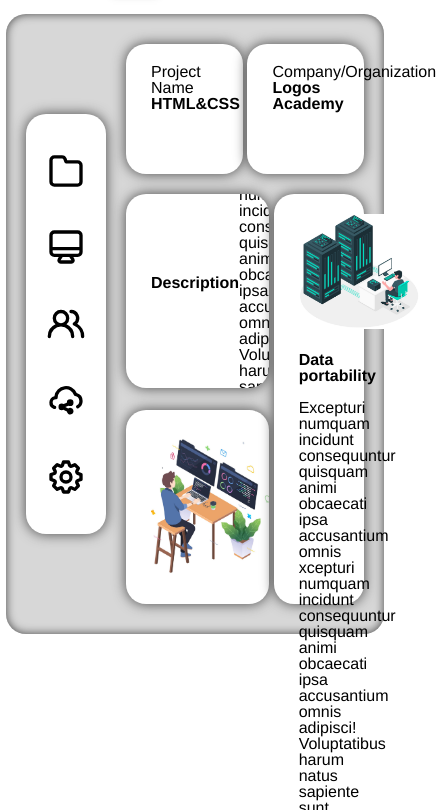
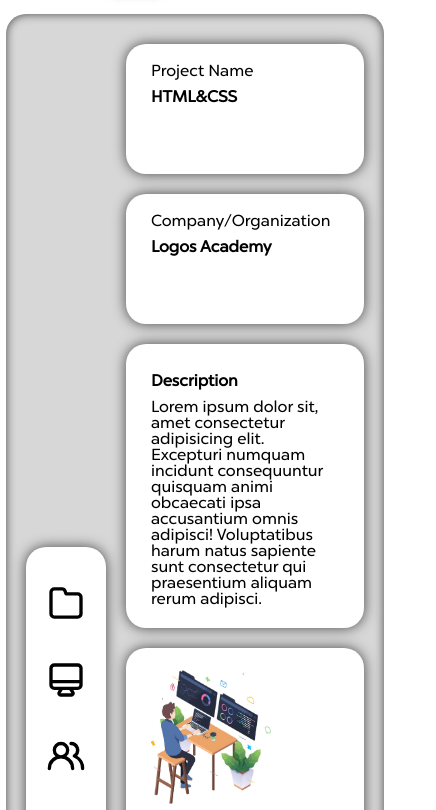
Before and after one commit to Oleksandr-D/Team-site, a plain HTML site: page Main.html in a window 390 px wide. Shown: the part 71-881 px from the top of the page, 436 px wide, since content can reach past the window. Drawn offline with Linux system fonts and the light colour scheme; a web font is replaced by a local one.

Commit message:
add responsive to main-page

```diff
--- a/Main.html
+++ b/Main.html
@@ -53,7 +53,7 @@
                 <article class="bottom-wraper">
                     <div class="disc-team-block">
                         <div class="inner-block">
-                            <p>Description</p><br>
+                            <p>Description</p>
                             <p>Lorem ipsum dolor sit, amet consectetur adipisicing elit.
                                 Excepturi numquam incidunt consequuntur quisquam animi obcaecati ipsa accusantium omnis
                                 adipisci! Voluptatibus harum natus sapiente sunt consectetur qui praesentium aliquam
@@ -66,7 +66,7 @@
                                 <img src='./Images/team.jpg'>
                             </div>
                             <div class="team">
-                                <p>Team</p><br>
+                                <p>Team</p>
                                 <span>Excepturi numquam incidunt consequu quisquam animi obcaecati
                                     ipsa accusantium omnisadipisci! Voluptatibus
                                 </span>
@@ -75,7 +75,7 @@
                     </div>
                     <div class="data-por">
                         <img src='./Images/data.jpg'>
-                        <h5>Data portability</h5><br>
+                        <h5>Data portability</h5>
                         <p>Excepturi numquam incidunt
                             consequuntur quisquam animi
                             obcaecati ipsa accusantium omnis xcepturi numquam incidunt consequuntur
--- a/Styles/scss/_fonts.scss
+++ b/Styles/scss/_fonts.scss
@@ -20,5 +20,5 @@
 
 @font-face {
    font-family: 'ChronicaPro';
-   src:url('../Styles/ChronicaPro-Regular.ttf');
+   src: url("../Styles/Fonts/ChronicaPro-Regular.ttf");
 }
--- a/Styles/scss/_pages.scss
+++ b/Styles/scss/_pages.scss
@@ -1,4 +1,3 @@
-
 //-------------------------main page-----------------------
 .container {
    width: 100%;
@@ -50,6 +49,7 @@
 .inner-block>div+p,
 .data-por h5 {
    font-weight: bold;
+   margin: 10px 0px;
 }
 
 .inner-block img {
@@ -79,17 +79,49 @@
 .data-por {
    background-color: #ffffff;
    border-radius: 20px;
-   font-family: 'ChronicaPro',Helvetica, sans-serif;
+   font-family: 'ChronicaPro', Helvetica, sans-serif;
    flex-direction: column;
    padding: 20px 25px;
+   box-shadow: 0px 0px 13px 0px $main-shadow;
 }
 
-.project-name,
-.company,
-.inner-block,
-.data-por {
-   box-shadow: 0px 0px 13px 0px $main-shadow;
+@media screen and (max-width:870px) {
+
+   .top-wraper,
+   .bottom-wraper {
+      flex-direction: column;
+   }
+
+   .project-name,
+   .company,
+   .inner-block,
+   .data-por {
+      width: 100%;
+
+   }
+   .data-por {
+      height: initial;
+   }
+   .disc-team-block {
+      width: 100%;
+   }
+
+   .project-name,
+   .inner-block {
+      margin-bottom: 20px;
+   }
+
+   .inner-block {
+      display: flex;
+      overflow: visible;
+      height: 100%;
+   }
+   .team {
+      width: 100%;
+      margin-left: 0px;
+  }
 }
+
 
 //---------------------------------------team page---------------------------
 
```
Also changed, not shown: css/common.css, 1 other file.
